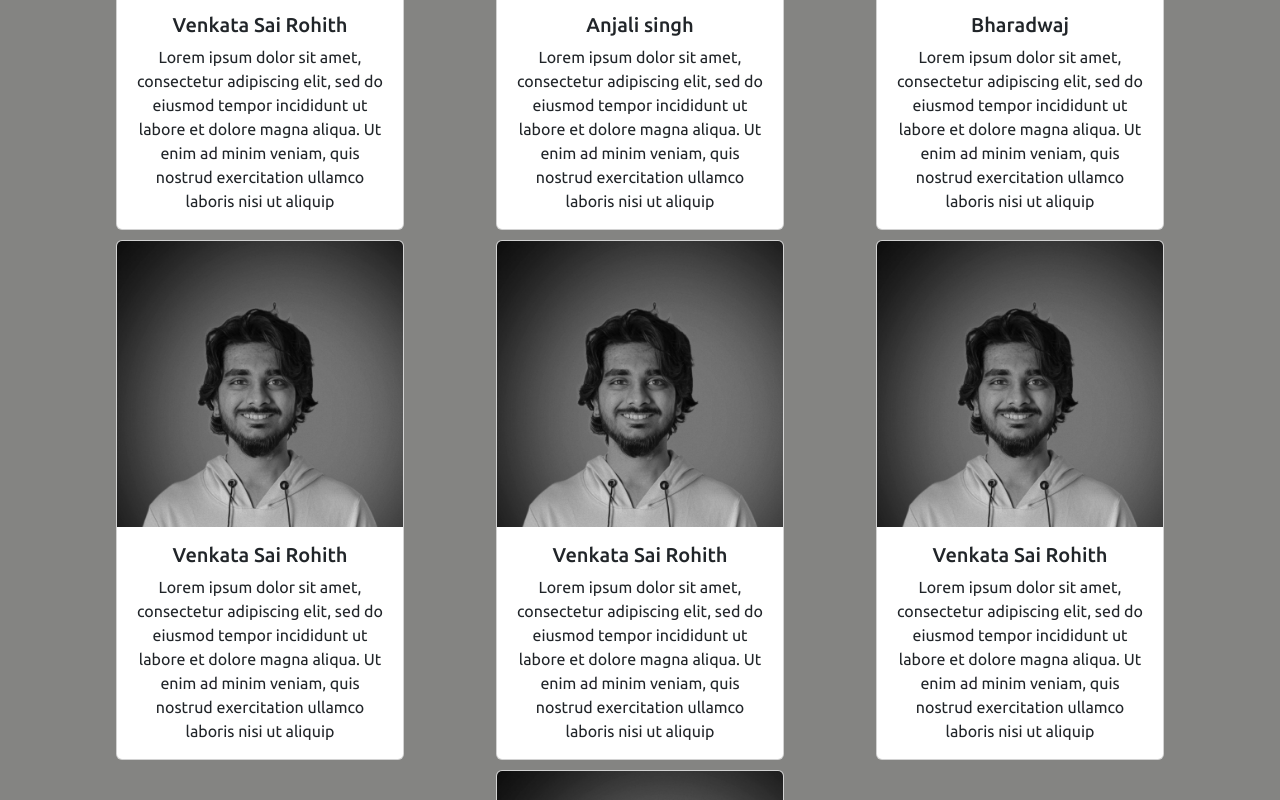
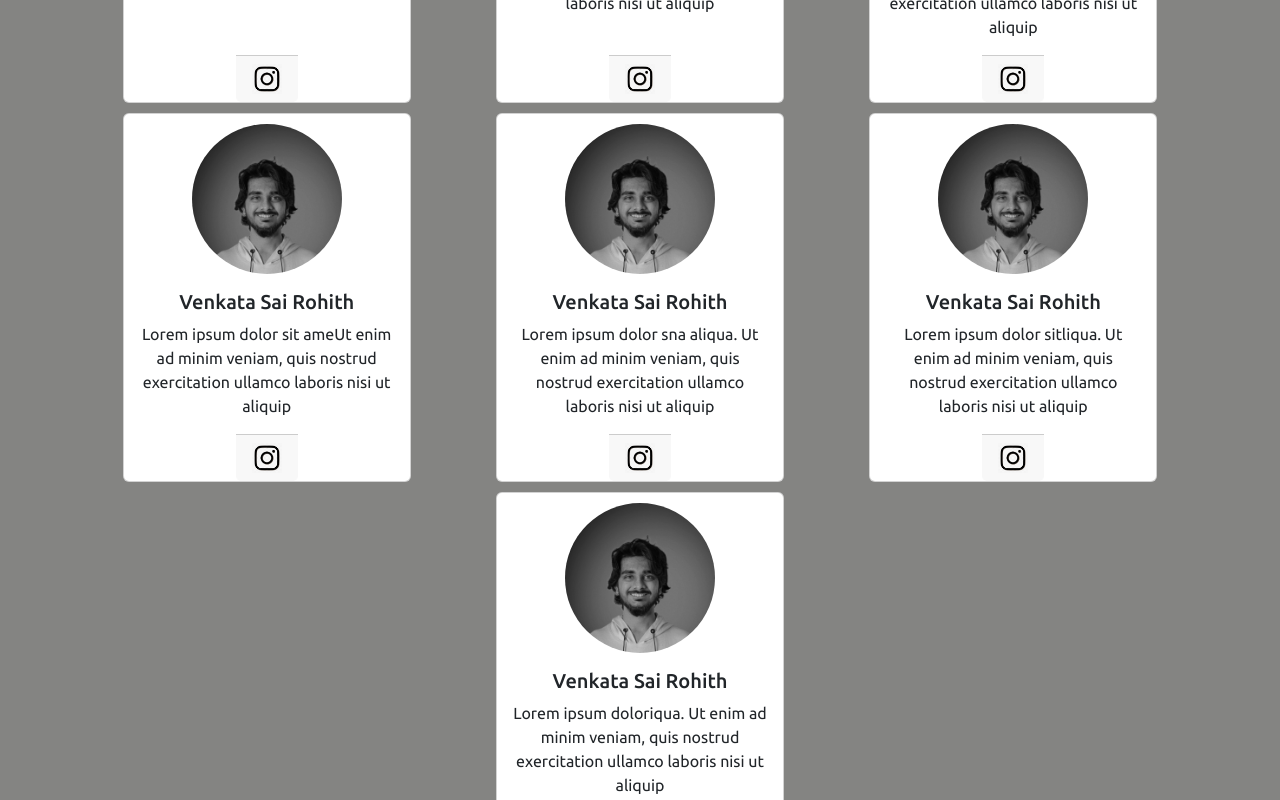
Before and after one commit to Starteryou-com/StartupWebsite, a React (Vite) app: page / in a window 1280 px wide. Shown: the part 1500-2300 px from the top of the page. Built offline with nearby package versions, Linux system fonts and the light colour scheme; a web font is replaced by a local one.

Commit message:
modified team component

```diff
--- a/src/App.css
+++ b/src/App.css
@@ -52,11 +52,11 @@
 }
 
 .team {
-  margin: 5px 0 5px 0;
+  margin: 5px 10px 0px 10px;
 }
 
 .contact {
-  background-color: #1d0053;
+  background-color: #323135;
   color: #ffffff;
 }
 
--- a/src/components/Team.tsx
+++ b/src/components/Team.tsx
@@ -1,6 +1,7 @@
-import { Button, Col, Container, Row } from "react-bootstrap";
-import rohithImg from "../assets/team/rohith.jpg";
+import { Col, Container, Row } from "react-bootstrap";
 import Card from "react-bootstrap/Card";
+import { members } from "./TeamsInfo";
+import instagram from "../assets/team/insta.jpg";
 
 function Team() {
   return (
@@ -10,12 +11,25 @@ function Team() {
         <Row>
           {members.map((d) => (
             <Col className="d-flex justify-content-center">
-              <Card style={{ width: "18rem" }} className="card rounded">
-                <Card.Img variant="top" src={rohithImg} />
+              <Card
+                style={{ width: "18rem", alignItems: "center" }}
+                className="card rounded"
+              >
+                <Card.Img
+                  variant="top"
+                  src={d.path}
+                  className="rounded-circle"
+                  style={{ width: 150, marginTop: 10 }}
+                />
                 <Card.Body>
                   <Card.Title>{d.name}</Card.Title>
                   <Card.Text>{d.about}</Card.Text>
                 </Card.Body>
+                <Card.Footer className="d-flex justify-content-left">
+                  <a href={d.insta}>
+                    <img src={instagram} style={{ width: 30 }} />
+                  </a>
+                </Card.Footer>
               </Card>
             </Col>
           ))}
@@ -25,42 +39,4 @@ function Team() {
   );
 }
 
-const members = [
-  {
-    name: "Venkata Sai Rohith",
-    about:
-      "Lorem ipsum dolor sit amet, consectetur adipiscing elit, sed do eiusmod tempor incididunt ut labore et dolore magna aliqua. Ut enim ad minim veniam, quis nostrud exercitation ullamco laboris nisi ut aliquip",
-  },
-  {
-    name: "Anjali singh",
-    about:
-      "Lorem ipsum dolor sit amet, consectetur adipiscing elit, sed do eiusmod tempor incididunt ut labore et dolore magna aliqua. Ut enim ad minim veniam, quis nostrud exercitation ullamco laboris nisi ut aliquip",
-  },
-  {
-    name: "Bharadwaj",
-    about:
-      "Lorem ipsum dolor sit amet, consectetur adipiscing elit, sed do eiusmod tempor incididunt ut labore et dolore magna aliqua. Ut enim ad minim veniam, quis nostrud exercitation ullamco laboris nisi ut aliquip",
-  },
-  {
-    name: "Venkata Sai Rohith",
-    about:
-      "Lorem ipsum dolor sit amet, consectetur adipiscing elit, sed do eiusmod tempor incididunt ut labore et dolore magna aliqua. Ut enim ad minim veniam, quis nostrud exercitation ullamco laboris nisi ut aliquip",
-  },
-  {
-    name: "Venkata Sai Rohith",
-    about:
-      "Lorem ipsum dolor sit amet, consectetur adipiscing elit, sed do eiusmod tempor incididunt ut labore et dolore magna aliqua. Ut enim ad minim veniam, quis nostrud exercitation ullamco laboris nisi ut aliquip",
-  },
-  {
-    name: "Venkata Sai Rohith",
-    about:
-      "Lorem ipsum dolor sit amet, consectetur adipiscing elit, sed do eiusmod tempor incididunt ut labore et dolore magna aliqua. Ut enim ad minim veniam, quis nostrud exercitation ullamco laboris nisi ut aliquip",
-  },
-  {
-    name: "Venkata Sai Rohith",
-    about:
-      "Lorem ipsum dolor sit amet, consectetur adipiscing elit, sed do eiusmod tempor incididunt ut labore et dolore magna aliqua. Ut enim ad minim veniam, quis nostrud exercitation ullamco laboris nisi ut aliquip",
-  },
-];
-
 export default Team;
--- /dev/null
+++ b/src/components/TeamsInfo.tsx
@@ -0,0 +1,46 @@
+import sampleimg from "../assets/team/rohith.jpg";
+
+export const members = [
+  {
+    name: "Venkata Sai Rohith",
+    path: sampleimg,
+    about: "Lorem ipsum dolor sit amet, consectetur adipiscing elit, s",
+    insta: "https://www.instagram.com/",
+  },
+  {
+    name: "Anjali singh",
+    path: sampleimg,
+    about:
+      "Lorem ipsum dolor sit amet, consectetur aminim veniam, quis nostrud exercitation ullamco laboris nisi ut aliquip",
+  },
+  {
+    name: "Bharadwaj",
+    path: sampleimg,
+    about:
+      "Lorem ipsum dolor sit amet, consectetur adipua. Ut enim ad minim veniam, quis nostrud exercitation ullamco laboris nisi ut aliquip",
+  },
+  {
+    name: "Venkata Sai Rohith",
+    path: sampleimg,
+    about:
+      "Lorem ipsum dolor sit ameUt enim ad minim veniam, quis nostrud exercitation ullamco laboris nisi ut aliquip",
+  },
+  {
+    name: "Venkata Sai Rohith",
+    path: sampleimg,
+    about:
+      "Lorem ipsum dolor sna aliqua. Ut enim ad minim veniam, quis nostrud exercitation ullamco laboris nisi ut aliquip",
+  },
+  {
+    name: "Venkata Sai Rohith",
+    path: sampleimg,
+    about:
+      "Lorem ipsum dolor sitliqua. Ut enim ad minim veniam, quis nostrud exercitation ullamco laboris nisi ut aliquip",
+  },
+  {
+    name: "Venkata Sai Rohith",
+    path: sampleimg,
+    about:
+      "Lorem ipsum doloriqua. Ut enim ad minim veniam, quis nostrud exercitation ullamco laboris nisi ut aliquip",
+  },
+];
```
Also changed, not shown: src/assets/team/altimg.jpg (added), src/assets/team/insta.jpg (added).
